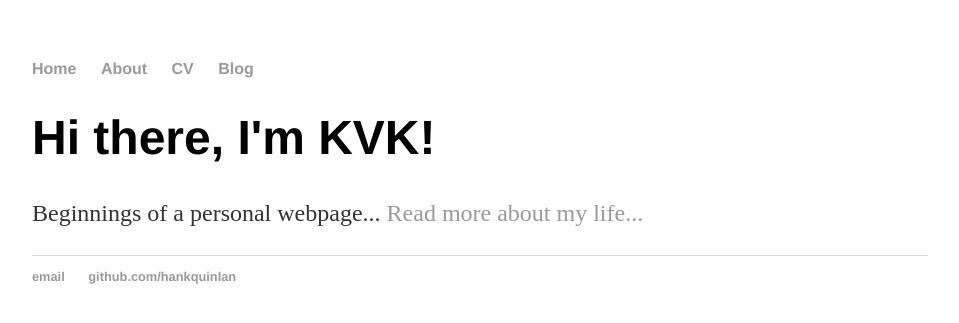
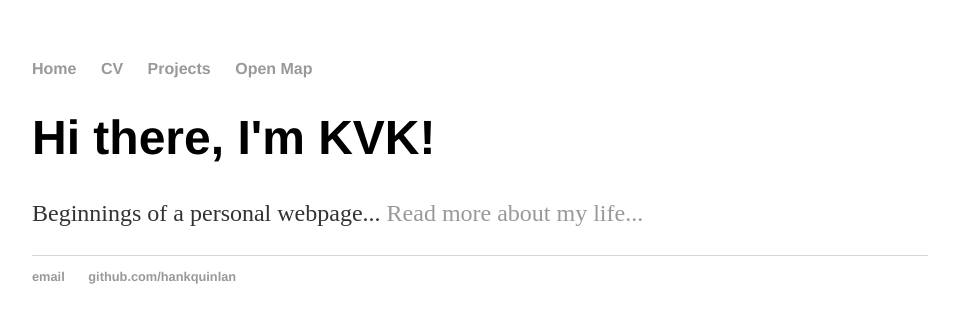
Before and after one commit to maptheabyss/kvonkrusenstiern.github.io, a Jekyll site: the page built from index.html, in a window 1280 px wide. Shown: the top 323 px of the page, without its empty margins (160-1119 px from the left). Built offline with Jekyll 4.4.1, drawn with Linux system fonts in a browser that asks for light colours.

Commit message:
Update default.html
update layout

```diff
--- a/_layouts/default.html
+++ b/_layouts/default.html
@@ -8,9 +8,9 @@
 			<nav>
 	    		<ul>
 	        		<li><a href="/">Home</a></li>
-		        	<li><a href="/about">About</a></li>
 	        		<li><a href="/cv">CV</a></li>
-	        		<li><a href="/blog">Blog</a></li>
+	        		<li><a href="/projects">Projects</a></li>
+	        		<li><a href="/openmap">Open Map</a></li>
 	    		</ul>
 			</nav>
 			<div class="container">
```
